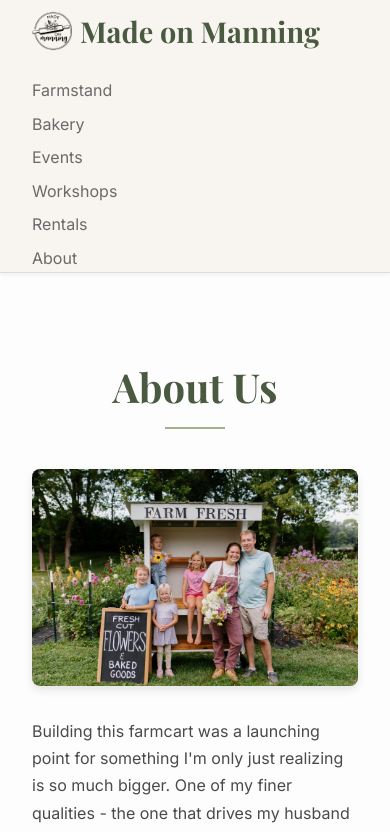
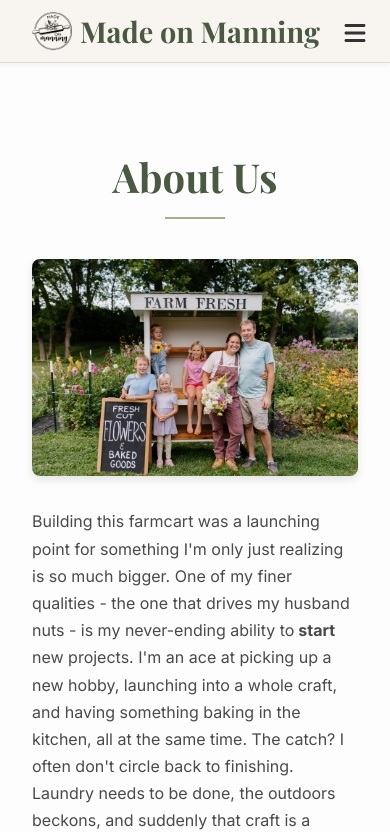
Before and after one commit to madeonmanning/madeonmanning.github.io, a Next.js app: page /about in a window 390 px wide. Shown: the top 832 px of the page. Built offline with nearby package versions, Linux system fonts and the light colour scheme; a web font is replaced by a local one.

Commit message:
add books to navigate and implement collapsible mobile menu

```diff
--- /dev/null
+++ b/app/components/NavMenu.css
@@ -0,0 +1,41 @@
+/* NavMenu.css */
+
+.mobile-nav-toggle {
+    display: none; /* Hidden by default */
+    background: none;
+    border: none;
+    font-size: 24px;
+    cursor: pointer;
+    color: #333;
+    position: absolute;
+    top: 20px;
+    right: 20px;
+    z-index: 1000;
+  }
+
+  @media (max-width: 768px) {
+    nav.main-nav ul {
+      display: none;
+      position: absolute;
+      top: 70px; /* Adjust as needed */
+      left: 0;
+      width: 100%;
+      background-color: #f8f5f0; /* Match header background */
+      border-top: 1px solid #e0ddd9;
+      padding: 10px 0;
+      z-index: 999; /* Ensure it's on top */
+    }
+
+    nav.main-nav.mobile-open ul {
+        display: block;
+    }
+
+    .mobile-nav-toggle {
+      display: block; /* Show on mobile */
+    }
+
+    nav.main-nav.mobile-open ul li {
+        text-align: center;
+        padding: 10px 0;
+    }
+  }
--- a/app/globals.css
+++ b/app/globals.css
@@ -180,17 +180,6 @@ img {
 
 /* Basic Responsive Adjustments (Ensure footer adapts too) */
 @media (max-width: 768px) {
-    .header-content {
-        flex-direction: column;
-        align-items: flex-start;
-    }
-    .main-nav ul {
-        flex-direction: column;
-        align-items: flex-start;
-        gap: 0.5rem;
-        margin-top: 1rem;
-    }
-
     /* Footer adjustments for small screens */
     .footer-content {
         flex-direction: column; /* Stack copyright and social links vertically */
--- a/app/layout.jsx
+++ b/app/layout.jsx
@@ -1,17 +1,26 @@
+"use client";
 import Link from 'next/link';
+import { useState } from 'react';
 import { GoogleAnalytics } from '@next/third-parties/google';
 import './globals.css';
+import './components/NavMenu.css';
 
 import "@fortawesome/fontawesome-svg-core/styles.css"; // This import is crucial
 import { FontAwesomeIcon } from "@fortawesome/react-fontawesome";
 import './lib/fontawesome';
-
-export const metadata = {
-  title: 'Made on Manning',
-  /*description: 'Farmstand and Bakery',*/
-};
+import { faBars, faTimes } from '@fortawesome/free-solid-svg-icons';
 
 export default function RootLayout({ children }) {
+  const [isMobileMenuOpen, setIsMobileMenuOpen] = useState(false);
+
+  const toggleMobileMenu = () => {
+    setIsMobileMenuOpen(!isMobileMenuOpen);
+  };
+
+  const closeMobileMenu = () => {
+    setIsMobileMenuOpen(false);
+  };
+
   return (
     <html lang="en">
       <head>
@@ -26,16 +35,20 @@ export default function RootLayout({ children }) {
                 <img src={"/favicon-96x96.png"} alt="Made on Manning Logo" className="site-logo-image" />
                 Made on Manning
               </Link>
-              <nav className="main-nav">
+              <nav className={`main-nav ${isMobileMenuOpen ? 'mobile-open' : ''}`}>
                 <ul>
-                  <li><Link href="/farmstand">Farmstand</Link></li>
-                  <li><Link href="/bakery">Bakery</Link></li>
-                  <li><Link href="/events">Events</Link></li>
-                  <li><Link href="/workshops">Workshops</Link></li>
-                  <li><Link href="/rentals">Rentals</Link></li>
-                  <li><Link href="/about">About</Link></li>
+                  <li><Link href="/farmstand" onClick={closeMobileMenu}>Farmstand</Link></li>
+                  <li><Link href="/bakery" onClick={closeMobileMenu}>Bakery</Link></li>
+                  <li><Link href="/events" onClick={closeMobileMenu}>Events</Link></li>
+                  <li><Link href="/workshops" onClick={closeMobileMenu}>Workshops</Link></li>
+                  <li><Link href="/rentals" onClick={closeMobileMenu}>Rentals</Link></li>
+                  <li><Link href="/books" onClick={closeMobileMenu}>Books</Link></li>
+                  <li><Link href="/about" onClick={closeMobileMenu}>About</Link></li>
                 </ul>
               </nav>
+              <button className="mobile-nav-toggle" onClick={toggleMobileMenu}>
+                <FontAwesomeIcon icon={isMobileMenuOpen ? faTimes : faBars} />
+              </button>
             </div>
           </header>
 
```
